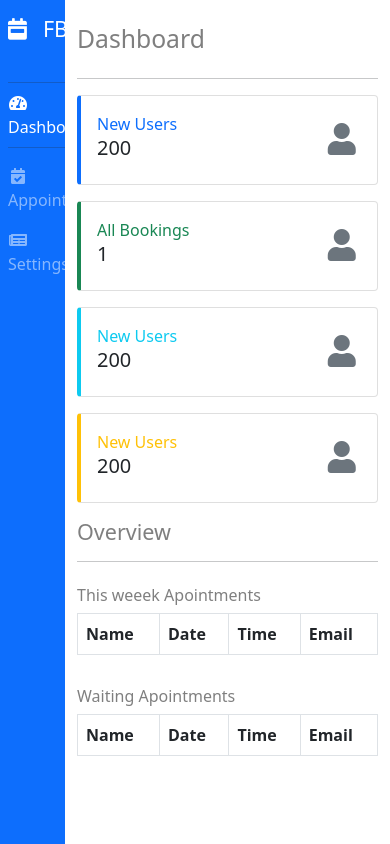
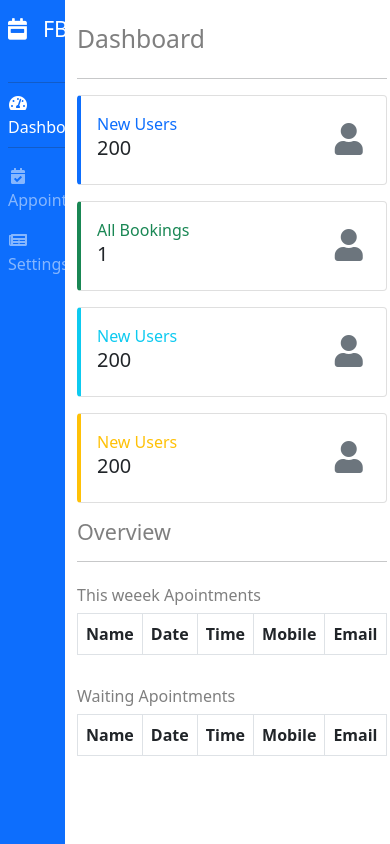
Before and after one commit to awesomesmallwolf/django-booking-app, a Django app: template booking/templates/booking/admin/dashboard.html in a window 390 px wide. Run offline with Django 3.2, Linux system fonts and the light colour scheme; the template is opened without the code that fills it: most values are stand-ins (such as "Sample title", 1, 10 or a date in 2020); lists and menus that the app fills with data are empty.

Commit message:
Enchancement
Added mobilenumber
Added 'Edit' for future use.

```diff
--- a/booking/templates/booking/admin/components/appointment_tabel.html
+++ b/booking/templates/booking/admin/components/appointment_tabel.html
@@ -7,6 +7,7 @@
         <th scope="col">Name</th>
         <th scope="col">Date</th>
         <th scope="col">Time</th>
+        <th scope="col">Mobile</th>
         <th scope="col">Email</th>
         {% if full_table %}
           <th scope="col">Created_at</th>
@@ -24,6 +25,7 @@
 
         <td>{{books.user_name}}</td>
         <td>{{books.date}}</td>
+        <td>{{books.mobile}}</td>
         <td>{{books.time}}</td>
         <td>{{books.user_email}}</td>
         {% if full_table %}
@@ -37,7 +39,7 @@
                 {% if not books.approved %}
                   <li><a class="dropdown-item" href="{% url 'booking_update' books.id 'approved' %}">Approve</a></li>
                 {% endif %}
-
+                <li><a class="dropdown-item" href="#">Edit</a></li>
                 <li><a class="dropdown-item" href="{% url 'booking_update' books.id 'delete' %}">Remove</a></li>
               </ul>
             </div>
```
